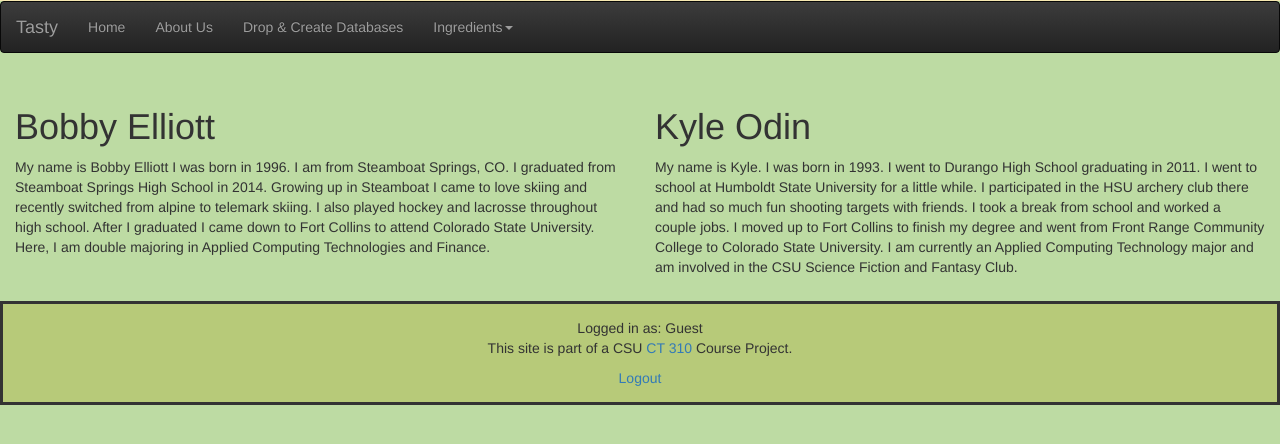
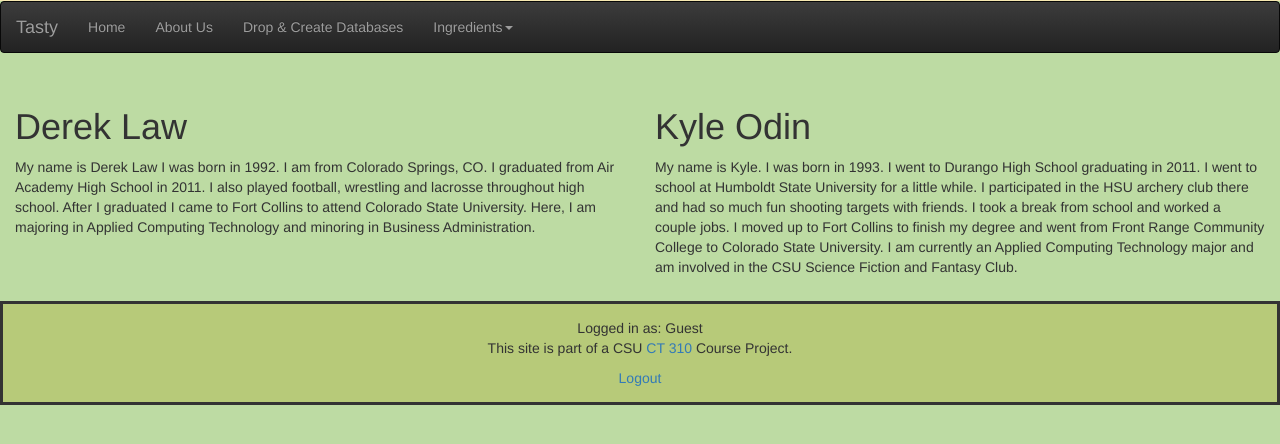
Before and after one commit to kjo124/project3, a PHP site: the page made by Old Projects/Kyle - Project-2/AboutUs.php in a window 1280 px wide. Shown: the part 275-719 px from the top of the page. Run offline with PHP 8.4, Linux system fonts and the light colour scheme; some libraries are stand-ins or nearby versions.

Commit message:
Update AboutUs.php

```diff
--- a/Old Projects/Kyle - Project-2/AboutUs.php
+++ b/Old Projects/Kyle - Project-2/AboutUs.php
@@ -11,9 +11,11 @@ include 'inc/header.php';
 <div class="container-fluid">
 	<div class="row visible-on">
 		<div class="col-md-6">
-			<h1>Bobby Elliott</h1>
+			<h1>Derek Law</h1>
 			<p>
-			My name is Bobby Elliott I was born in 1996. I am from Steamboat Springs, CO. I graduated from Steamboat Springs High School in 2014. Growing up in Steamboat I came to love skiing and recently switched from alpine to telemark skiing. I also played hockey and lacrosse throughout high school. After I graduated I came down to Fort Collins to attend Colorado State University. Here, I am double majoring in Applied Computing Technologies and Finance.
+			My name is Derek Law I was born in 1992. I am from Colorado Springs, CO. I graduated from Air Academy High School in 2011.
+			I also played football, wrestling and lacrosse throughout high school. After I graduated I came to Fort Collins to attend
+			Colorado State University. Here, I am majoring in Applied Computing Technology and minoring in Business Administration.
 			</p>
 		</div>
 		<div class="col-md-6">
```
